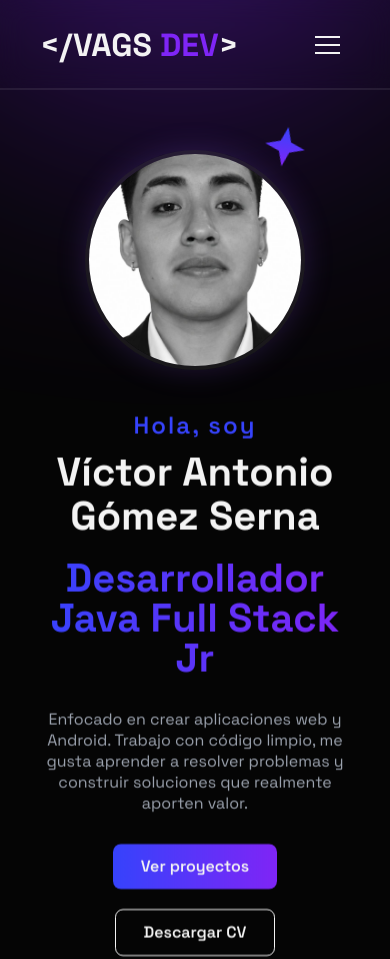
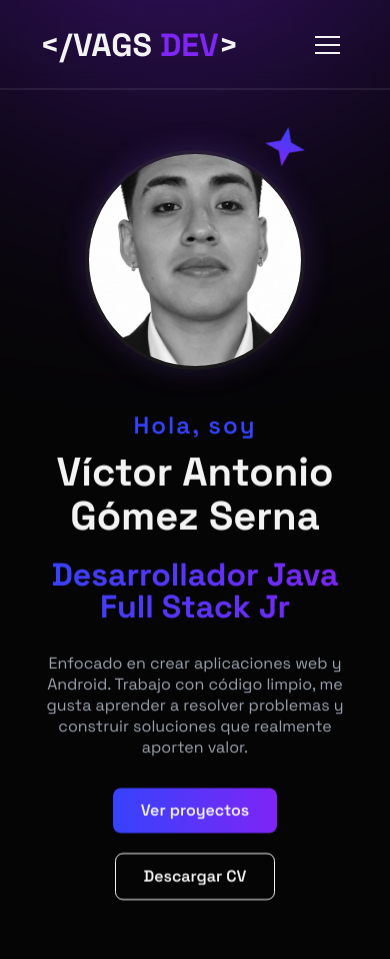
Before and after one commit to VictorSerna06/VictorSerna06.github.io, a plain HTML site: page index.html in a window 390 px wide. Shown: the top 959 px of the page. Drawn offline with Linux system fonts and the light colour scheme.

Commit message:
fix: Se corrigió el tamaño de fuente en style.css.

```diff
--- a/style.css
+++ b/style.css
@@ -1041,6 +1041,10 @@ body {
         font-size: 2.5rem;
     }
 
+    .text-gradient {
+        font-size: 2rem;
+    }
+
     .hero-description{
         margin: 0 auto 30px auto;
     }
```
